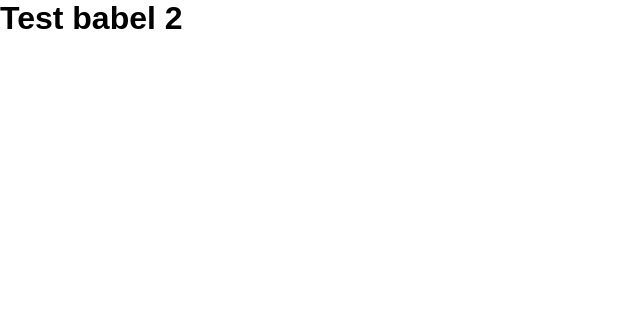
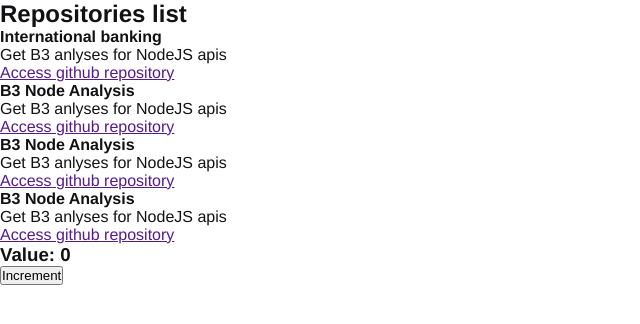
Before and after one commit to Rocketseat-Study-Repositories/ignite2021-github-explorer, a React app: page / in a window 1280 px wide. Shown: the top 324 px of the page, without its empty margins (0-640 px from the left). Built offline with nearby package versions, Linux system fonts and the light colour scheme.

Commit message:
Basics components features

```diff
--- a/src/App.jsx
+++ b/src/App.jsx
@@ -1,5 +1,12 @@
+import { Counter } from './components/Counter';
+import { RepositoryList } from './components/RepositoryList';
 import './styles/global.scss';
 
 export function App() {
-  return <h1>Test babel 2</h1>
+  return (
+    <>
+      <RepositoryList />
+      <Counter />
+    </>
+  );
 }
--- /dev/null
+++ b/src/components/Counter.jsx
@@ -0,0 +1,16 @@
+import { useState } from 'react';
+
+export function Counter() {
+  const [counter, setCounter] = useState(0);
+
+  const increment = () =>  {
+    setCounter(counter + 1);
+  }
+
+  return (
+    <div>
+      <h3>Value: {counter} </h3>
+      <button type="button" onClick={increment}>Increment</button>
+    </div>
+  );
+}
--- /dev/null
+++ b/src/components/RepositoryItem.jsx
@@ -0,0 +1,14 @@
+export function RepositoryItem({ repository }) {
+  return (
+    <li>
+      <strong>
+        { repository ?? 'B3 Node Analysis' }
+      </strong>
+      <p>Get B3 anlyses for NodeJS apis</p>
+
+      <a href="">
+        Access github repository
+      </a>
+    </li>
+  );
+}
--- /dev/null
+++ b/src/components/RepositoryList.jsx
@@ -0,0 +1,16 @@
+import { RepositoryItem } from "./RepositoryItem";
+
+export function RepositoryList() {
+  return(
+    <section className="repository-list">
+      <h1>Repositories list</h1>
+
+      <ul>
+        <RepositoryItem repository="International banking" />
+        <RepositoryItem />
+        <RepositoryItem />
+        <RepositoryItem />
+      </ul>
+    </section>
+  )
+}
--- a/src/styles/global.scss
+++ b/src/styles/global.scss
@@ -5,5 +5,6 @@
 }
 
 body {
-  font-family: Arial, Helvetica, sans-serif;
+  font: 16px "Helvetica Neue", Arial, sans-serif;
+  color: #121214;
 }
```
